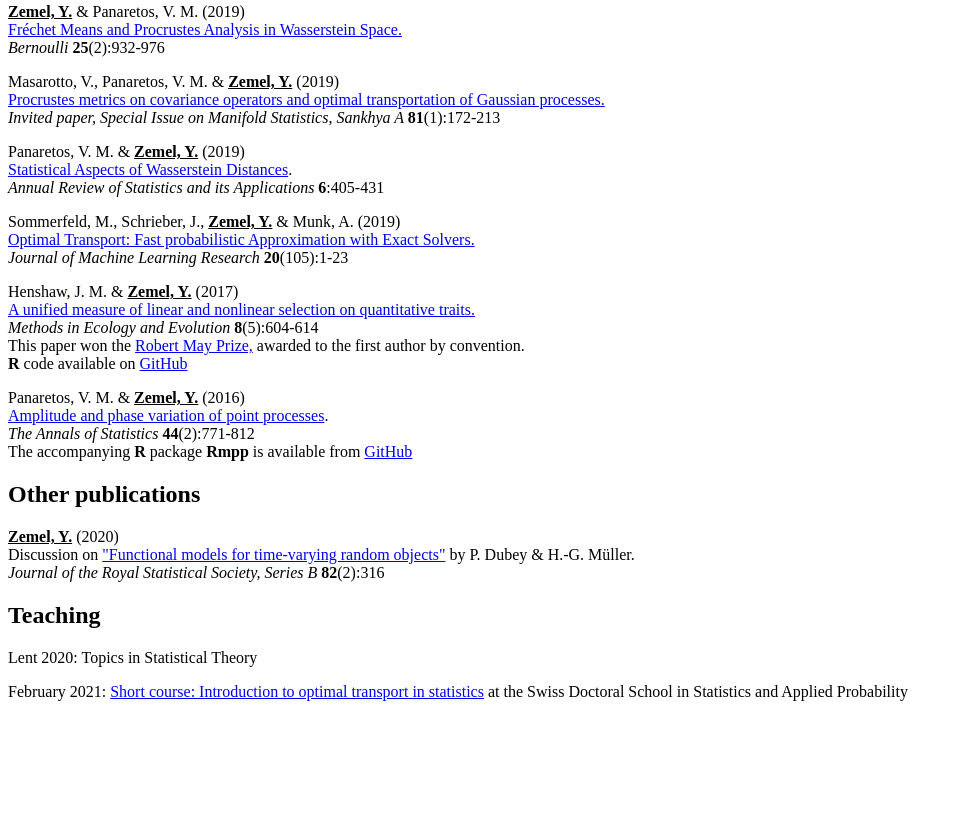
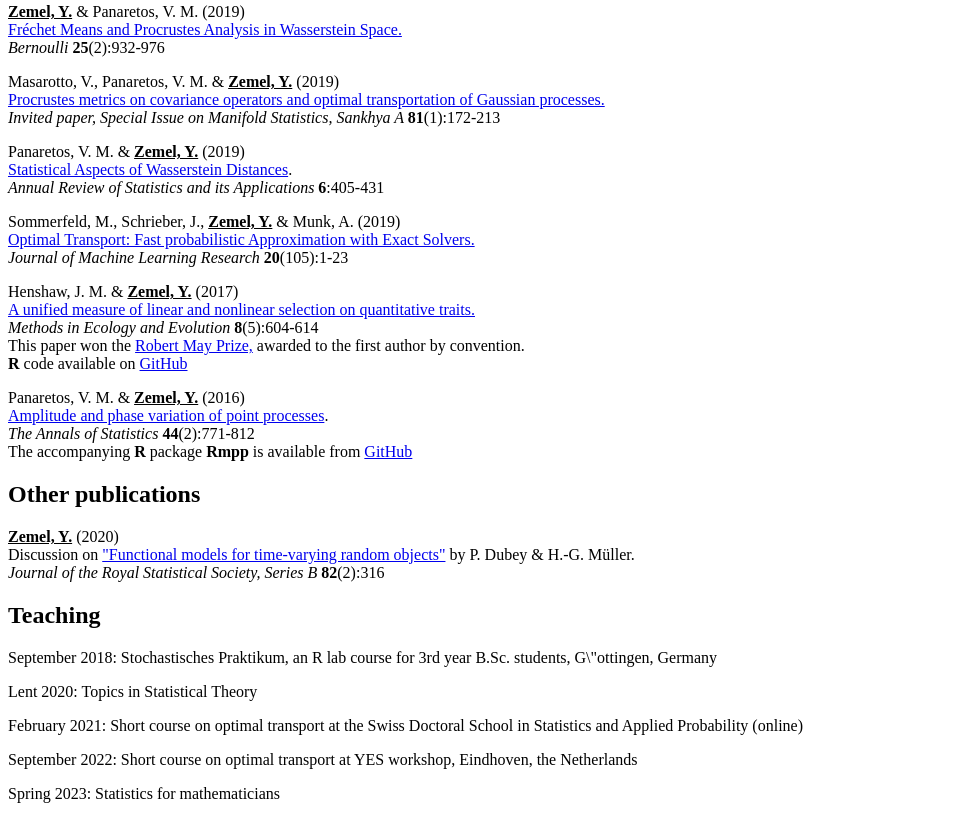
Before and after one commit to yoavzemel/yoavzemel.github.io, a plain HTML site: page index.html in a window 1280 px wide. Shown: the part 1280-2099 px from the top of the page, without its empty margins (0-963 px from the left). Before the commit the page ends 1997 px from the top, so only its background shows below. Drawn offline with Linux system fonts and the light colour scheme.

Commit message:
Update index.html

```diff
--- a/index.html
+++ b/index.html
@@ -6,7 +6,7 @@
          <p style="font-size:48px;">Yoav Zemel</p>
 
      <span property="dc:title" content=" Yoav Zemel" class="rdf-meta element-hidden"></span>
-  <div class="field field-name-field-portrait field-type-image field-label-hidden"><div class="field-items"><div class="field-item even"><img typeof="foaf:Image" class="campl-scale-with-grid" src="https://www.dpmms.cam.ac.uk/files/styles/portrait/public/portraits/yz668.jpg?itok=gwzat5Ci" width="150" height="200" /></div></div></div>
+  <div class="field field-name-field-portrait field-type-image field-label-hidden"><div class="field-items"><div class="field-item even"><img typeof="foaf:Image" class="campl-scale-with-grid" src="oberwolfach.png" width="150" height="200" /></div></div></div>
       <div class="content campl-content-container">
 
       <div class="field field-name-body field-type-text-with-summary field-label-hidden"><div class="field-items"><div class="field-item even" property="content:encoded"><div class="tex2jax"><div class="tex2jax">
@@ -92,8 +92,13 @@ Discussion on <a class="link-extern" href="https://rss.onlinelibrary.wiley.com/d
   <em>Journal of the Royal Statistical Society, Series B</em> <strong>82</strong>(2):316  </p>
 <p> </p>
 <h2><font><a name="t">Teaching</a></font></h2>
+<p> September 2018: Stochastisches Praktikum, an R lab course for 3rd year B.Sc. students, G\"ottingen, Germany</p>
 <p> Lent 2020: Topics in Statistical Theory</p>
-<p> February 2021: <a href="cuso.html" rel="noreferrer noopener" target="_blank">Short course: Introduction to optimal transport in statistics</a> at the Swiss Doctoral School in Statistics and Applied Probability</p>
+<p> February 2021: Short course on optimal transport at the Swiss Doctoral School in Statistics and Applied Probability (online)</p>
+<p> September 2022: Short course on optimal transport at YES workshop, Eindhoven, the Netherlands</p>
+        <p>
+Spring 2023: Statistics for mathematicians
+         </p>
 
 
 </div></div></div></div>    </div></div>
```
